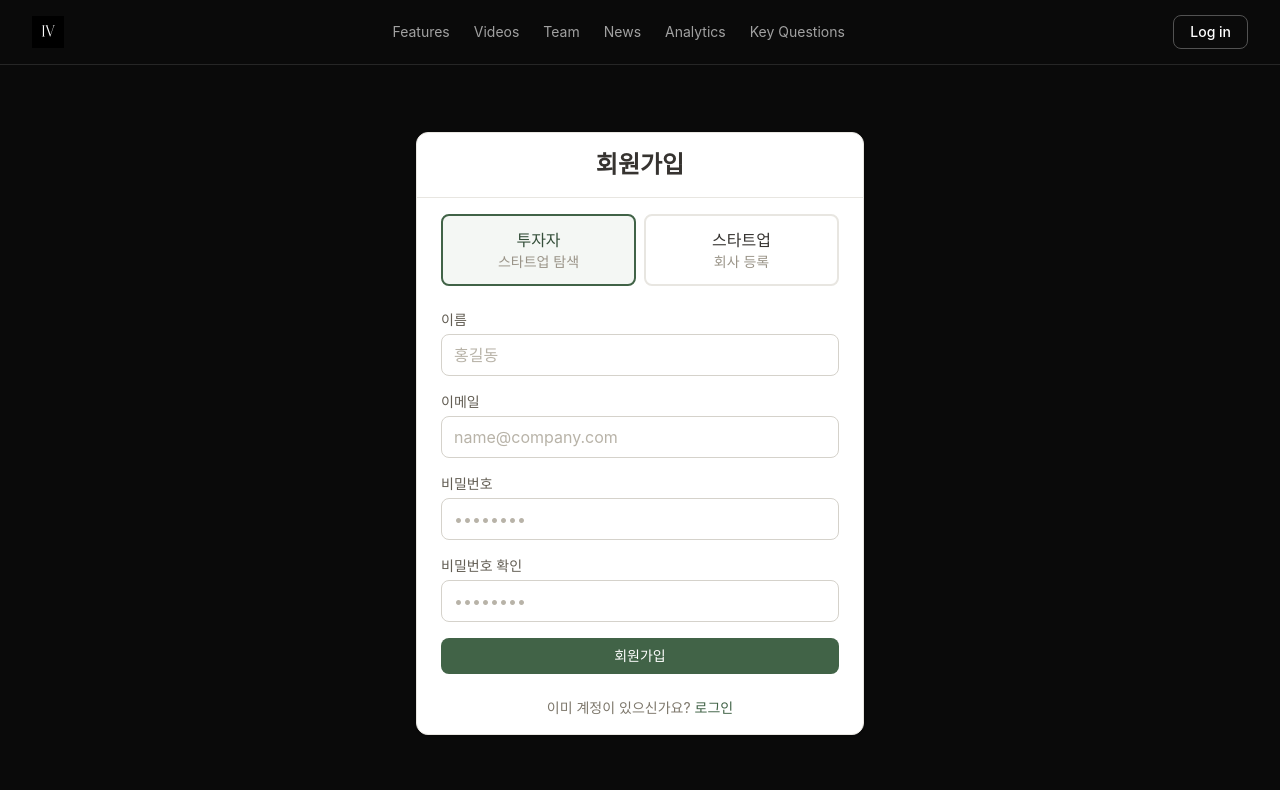
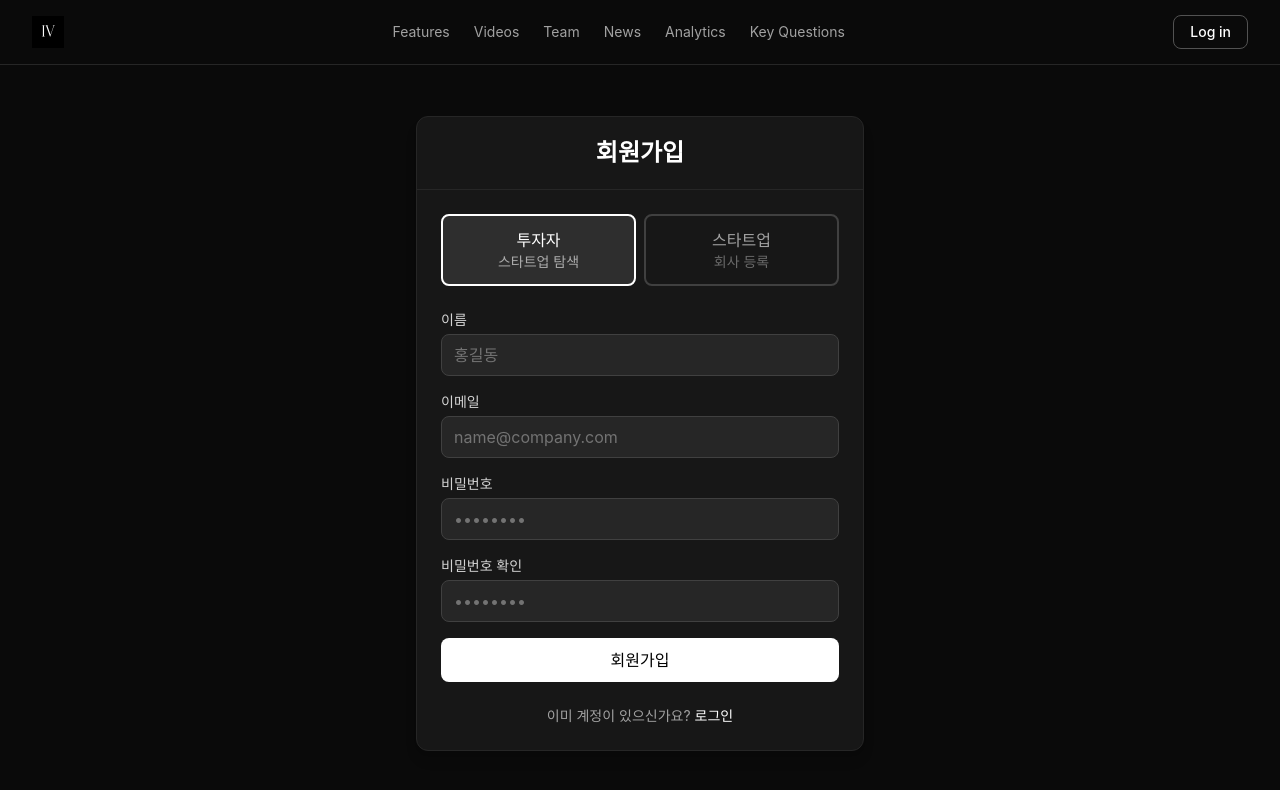
Before and after one commit to re-rank/front, a React (Vite) app: page /register in a window 1280 px wide. Shown: the top 790 px of the page. Built offline with nearby package versions, Linux system fonts and the light colour scheme; no server answers.

Commit message:
Refactor Login and Register components to replace Card UI with custom divs for improved styling; update form inputs to use native HTML elements with enhanced accessibility and error handling. Adjust button styles and text colors for better visual consistency.

```diff
--- a/src/pages/auth/Login.tsx
+++ b/src/pages/auth/Login.tsx
@@ -5,7 +5,6 @@ import { zodResolver } from '@hookform/resolvers/zod';
 import { z } from 'zod';
 import { supabase } from '@/lib/supabase';
 import { useAuthStore } from '@/stores/authStore';
-import { Button, Input, Card, CardContent, CardHeader } from '@/components/ui';
 import type { Profile } from '@/types/database';
 
 const loginSchema = z.object({
@@ -59,47 +58,63 @@ export function Login() {
 
   return (
     <div className="min-h-[calc(100vh-64px)] flex items-center justify-center py-12 px-4">
-      <Card className="w-full max-w-md">
-        <CardHeader>
-          <h1 className="text-2xl font-bold text-center">로그인</h1>
-        </CardHeader>
-        <CardContent>
+      <div className="w-full max-w-md bg-neutral-900 border border-neutral-800 rounded-xl shadow-lg">
+        <div className="px-6 py-5 border-b border-neutral-800">
+          <h1 className="text-2xl font-bold text-center text-white">로그인</h1>
+        </div>
+        <div className="px-6 py-6">
           <form onSubmit={handleSubmit(onSubmit)} className="space-y-4">
             {error && (
-              <div className="p-3 bg-red-50 border border-red-200 rounded-lg text-red-600 text-sm">
+              <div className="p-3 bg-red-900/30 border border-red-800 rounded-lg text-red-400 text-sm">
                 {error}
               </div>
             )}
 
-            <Input
-              label="이메일"
+            <div className="w-full">
+              <label className="block text-sm font-medium text-neutral-300 mb-1">이메일</label>
+              <input
                 type="email"
                 placeholder="name@company.com"
-              error={errors.email?.message}
+                className="w-full px-3 py-2 bg-neutral-800 border border-neutral-700 rounded-lg text-white placeholder-neutral-500 focus:outline-none focus:ring-2 focus:ring-white/30 focus:border-transparent"
                 {...register('email')}
               />
+              {errors.email && <p className="mt-1 text-sm text-red-400">{errors.email.message}</p>}
+            </div>
 
-            <Input
-              label="비밀번호"
+            <div className="w-full">
+              <label className="block text-sm font-medium text-neutral-300 mb-1">비밀번호</label>
+              <input
                 type="password"
                 placeholder="••••••••"
-              error={errors.password?.message}
+                className="w-full px-3 py-2 bg-neutral-800 border border-neutral-700 rounded-lg text-white placeholder-neutral-500 focus:outline-none focus:ring-2 focus:ring-white/30 focus:border-transparent"
                 {...register('password')}
               />
+              {errors.password && <p className="mt-1 text-sm text-red-400">{errors.password.message}</p>}
+            </div>
 
-            <Button type="submit" className="w-full" isLoading={isSubmitting}>
+            <button
+              type="submit"
+              disabled={isSubmitting}
+              className="w-full inline-flex items-center justify-center font-medium rounded-lg px-4 py-2.5 bg-white text-black hover:bg-neutral-200 transition-colors disabled:opacity-50 disabled:cursor-not-allowed"
+            >
+              {isSubmitting && (
+                <svg className="animate-spin -ml-1 mr-2 h-4 w-4" fill="none" viewBox="0 0 24 24">
+                  <circle className="opacity-25" cx="12" cy="12" r="10" stroke="currentColor" strokeWidth="4" />
+                  <path className="opacity-75" fill="currentColor" d="M4 12a8 8 0 018-8V0C5.373 0 0 5.373 0 12h4z" />
+                </svg>
+              )}
               로그인
-            </Button>
+            </button>
           </form>
 
-          <p className="mt-6 text-center text-sm text-warm-600">
+          <p className="mt-6 text-center text-sm text-neutral-400">
             계정이 없으신가요?{' '}
-            <Link to="/register" className="text-primary-600 hover:underline font-medium">
+            <Link to="/register" className="text-white hover:underline font-medium">
               회원가입
             </Link>
           </p>
-        </CardContent>
-      </Card>
+        </div>
+      </div>
     </div>
   );
 }
--- a/src/pages/auth/Register.tsx
+++ b/src/pages/auth/Register.tsx
@@ -4,7 +4,6 @@ import { useForm } from 'react-hook-form';
 import { zodResolver } from '@hookform/resolvers/zod';
 import { z } from 'zod';
 import { supabase } from '@/lib/supabase';
-import { Button, Input, Card, CardContent, CardHeader } from '@/components/ui';
 import type { UserRole } from '@/types/database';
 
 const registerSchema = z.object({
@@ -59,13 +58,15 @@ export function Register() {
     }
   };
 
+  const inputClass = 'w-full px-3 py-2 bg-neutral-800 border border-neutral-700 rounded-lg text-white placeholder-neutral-500 focus:outline-none focus:ring-2 focus:ring-white/30 focus:border-transparent';
+
   return (
     <div className="min-h-[calc(100vh-64px)] flex items-center justify-center py-12 px-4">
-      <Card className="w-full max-w-md">
-        <CardHeader>
-          <h1 className="text-2xl font-bold text-center">회원가입</h1>
-        </CardHeader>
-        <CardContent>
+      <div className="w-full max-w-md bg-neutral-900 border border-neutral-800 rounded-xl shadow-lg">
+        <div className="px-6 py-5 border-b border-neutral-800">
+          <h1 className="text-2xl font-bold text-center text-white">회원가입</h1>
+        </div>
+        <div className="px-6 py-6">
           {/* Role Selection */}
           <div className="flex gap-2 mb-6">
             <button
@@ -73,78 +74,100 @@ export function Register() {
               onClick={() => setRole('investor')}
               className={`flex-1 py-3 px-4 rounded-lg border-2 transition-colors ${
                 role === 'investor'
-                  ? 'border-primary-600 bg-primary-50 text-primary-700'
-                  : 'border-warm-200 hover:border-warm-300'
+                  ? 'border-white bg-white/10 text-white'
+                  : 'border-neutral-700 text-neutral-400 hover:border-neutral-600'
               }`}
             >
               <div className="font-medium">투자자</div>
-              <div className="text-sm text-warm-500">스타트업 탐색</div>
+              <div className="text-sm opacity-60">스타트업 탐색</div>
             </button>
             <button
               type="button"
               onClick={() => setRole('startup')}
               className={`flex-1 py-3 px-4 rounded-lg border-2 transition-colors ${
                 role === 'startup'
-                  ? 'border-primary-600 bg-primary-50 text-primary-700'
-                  : 'border-warm-200 hover:border-warm-300'
+                  ? 'border-white bg-white/10 text-white'
+                  : 'border-neutral-700 text-neutral-400 hover:border-neutral-600'
               }`}
             >
               <div className="font-medium">스타트업</div>
-              <div className="text-sm text-warm-500">회사 등록</div>
+              <div className="text-sm opacity-60">회사 등록</div>
             </button>
           </div>
 
           <form onSubmit={handleSubmit(onSubmit)} className="space-y-4">
             {error && (
-              <div className="p-3 bg-red-50 border border-red-200 rounded-lg text-red-600 text-sm">
+              <div className="p-3 bg-red-900/30 border border-red-800 rounded-lg text-red-400 text-sm">
                 {error}
               </div>
             )}
 
-            <Input
-              label="이름"
+            <div className="w-full">
+              <label className="block text-sm font-medium text-neutral-300 mb-1">이름</label>
+              <input
                 placeholder="홍길동"
-              error={errors.fullName?.message}
+                className={inputClass}
                 {...register('fullName')}
               />
+              {errors.fullName && <p className="mt-1 text-sm text-red-400">{errors.fullName.message}</p>}
+            </div>
 
-            <Input
-              label="이메일"
+            <div className="w-full">
+              <label className="block text-sm font-medium text-neutral-300 mb-1">이메일</label>
+              <input
                 type="email"
                 placeholder="name@company.com"
-              error={errors.email?.message}
+                className={inputClass}
                 {...register('email')}
               />
+              {errors.email && <p className="mt-1 text-sm text-red-400">{errors.email.message}</p>}
+            </div>
 
-            <Input
-              label="비밀번호"
+            <div className="w-full">
+              <label className="block text-sm font-medium text-neutral-300 mb-1">비밀번호</label>
+              <input
                 type="password"
                 placeholder="••••••••"
-              error={errors.password?.message}
+                className={inputClass}
                 {...register('password')}
               />
+              {errors.password && <p className="mt-1 text-sm text-red-400">{errors.password.message}</p>}
+            </div>
 
-            <Input
-              label="비밀번호 확인"
+            <div className="w-full">
+              <label className="block text-sm font-medium text-neutral-300 mb-1">비밀번호 확인</label>
+              <input
                 type="password"
                 placeholder="••••••••"
-              error={errors.confirmPassword?.message}
+                className={inputClass}
                 {...register('confirmPassword')}
               />
+              {errors.confirmPassword && <p className="mt-1 text-sm text-red-400">{errors.confirmPassword.message}</p>}
+            </div>
 
-            <Button type="submit" className="w-full" isLoading={isSubmitting}>
+            <button
+              type="submit"
+              disabled={isSubmitting}
+              className="w-full inline-flex items-center justify-center font-medium rounded-lg px-4 py-2.5 bg-white text-black hover:bg-neutral-200 transition-colors disabled:opacity-50 disabled:cursor-not-allowed"
+            >
+              {isSubmitting && (
+                <svg className="animate-spin -ml-1 mr-2 h-4 w-4" fill="none" viewBox="0 0 24 24">
+                  <circle className="opacity-25" cx="12" cy="12" r="10" stroke="currentColor" strokeWidth="4" />
+                  <path className="opacity-75" fill="currentColor" d="M4 12a8 8 0 018-8V0C5.373 0 0 5.373 0 12h4z" />
+                </svg>
+              )}
               회원가입
-            </Button>
+            </button>
           </form>
 
-          <p className="mt-6 text-center text-sm text-warm-600">
+          <p className="mt-6 text-center text-sm text-neutral-400">
             이미 계정이 있으신가요?{' '}
-            <Link to="/login" className="text-primary-600 hover:underline font-medium">
+            <Link to="/login" className="text-white hover:underline font-medium">
               로그인
             </Link>
           </p>
-        </CardContent>
-      </Card>
+        </div>
+      </div>
     </div>
   );
 }
```
Lines whose indentation alone changed are shown as unchanged.
